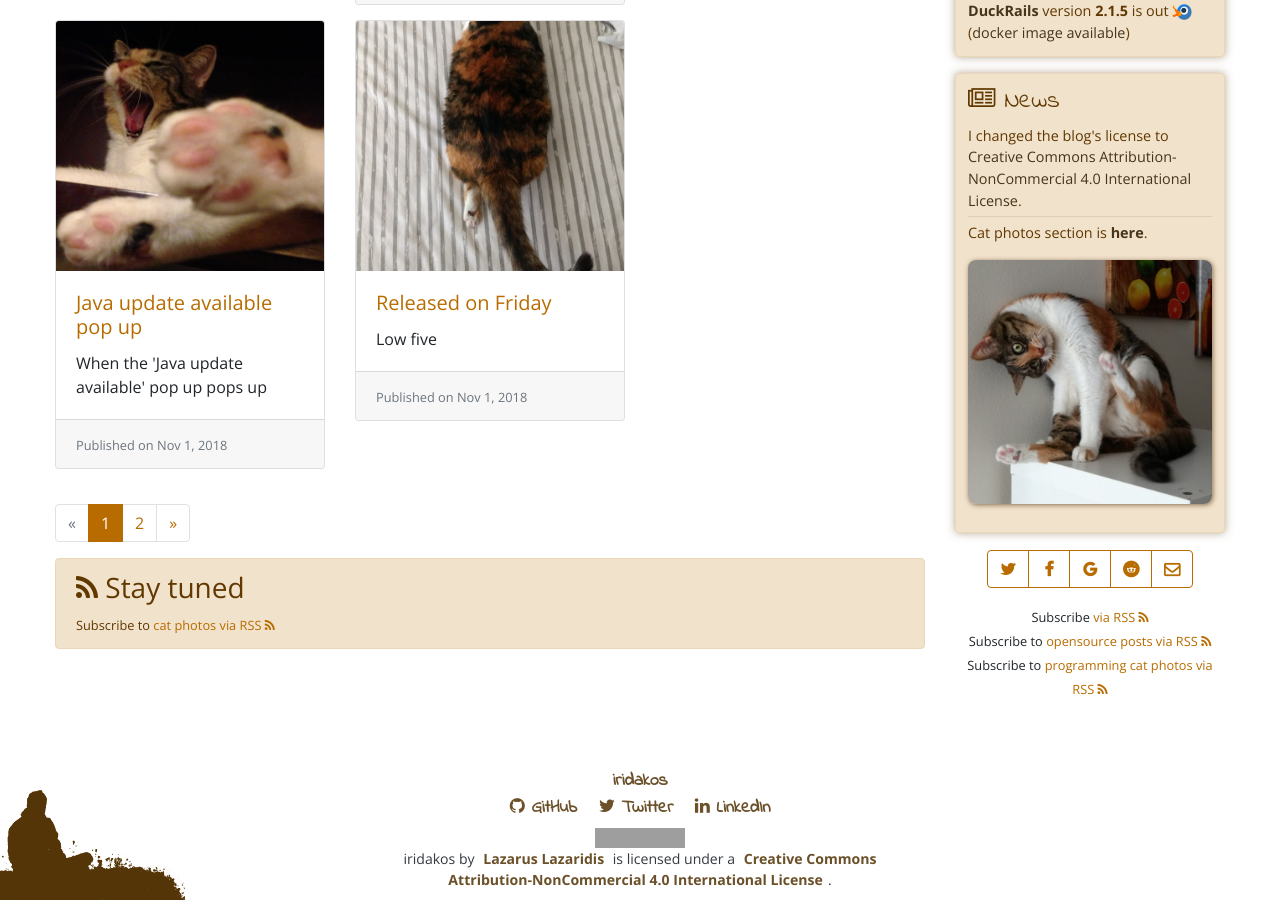
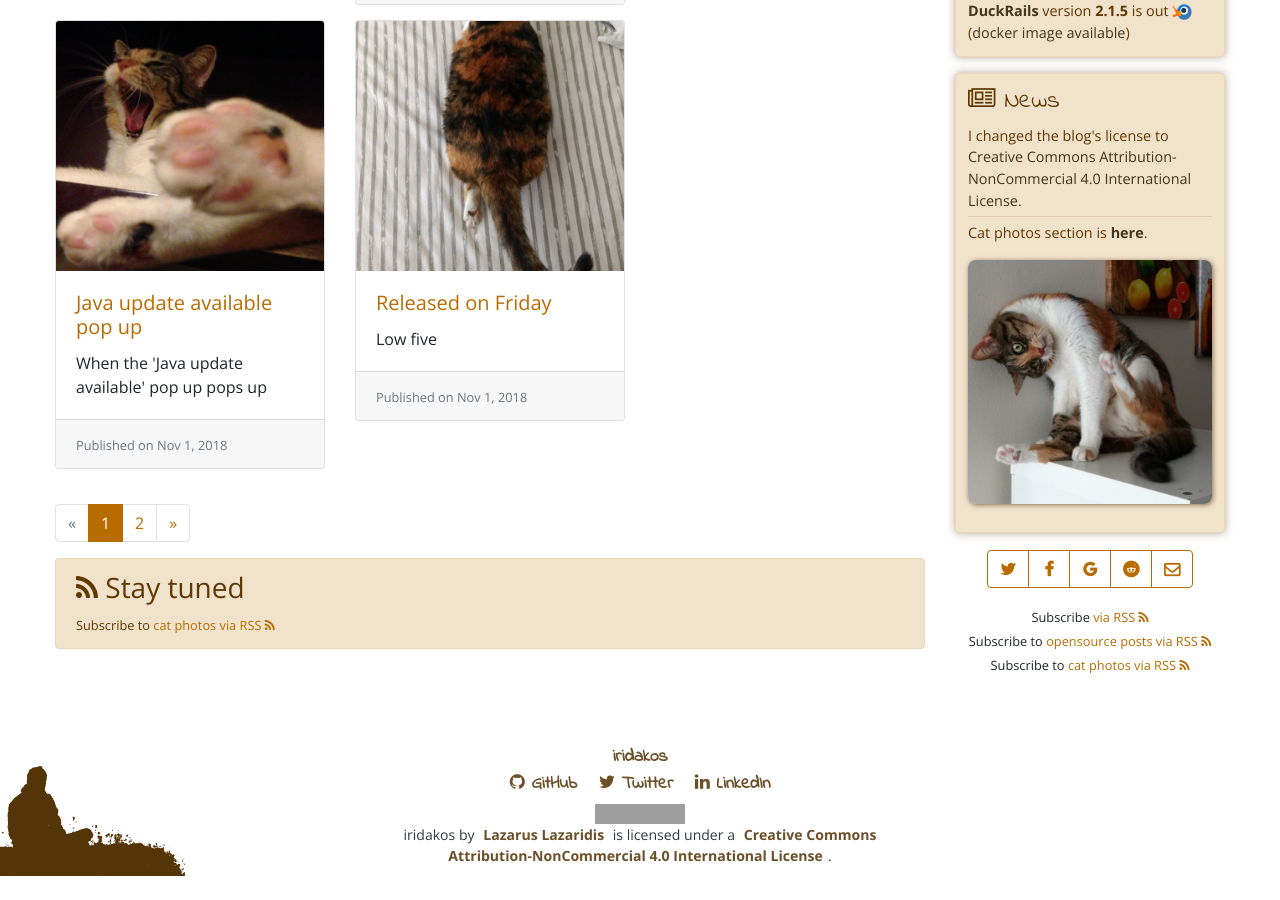
Before and after one commit to iridakos/iridakos.github.io, a Jekyll site: the page built from _cat_photos/index-1.html, in a window 1280 px wide and 900 px high, scrolled down 723 px. Built offline with Jekyll 4.4.1, drawn with Linux system fonts in a browser that asks for light colours; nearby versions of some CDN libraries; comment, search, counter and statistics services are not loaded; after the commit the page ends 1599 px from its top, so only the background shows below that; grey boxes are pictures that could not be loaded.

Commit message:
cat photos

```diff
--- a/_cat_photos/index-1.html
+++ b/_cat_photos/index-1.html
@@ -8,6 +8,7 @@
 page_number: 1
 permalink: /cat-photos/
 redirect_from:
+  - /cat-photos/page-1
   - /programming-cat/page-1
   - /programming-cats/
 image: /assets/images/programming-cat/working-with-this-on-the-side.jpg
--- a/_includes/share-page.html
+++ b/_includes/share-page.html
@@ -11,5 +11,5 @@
 <div class="subscribe-links">
   <small>Subscribe <a class="ga-event-link" data-event-label="{{ page.title }}" data-event-category="Subscribe to RSS" data-event-action="click" href="{{ "/feed.xml" | prepend: site.baseurl }}">via RSS <i class="fa fa-rss"></i></a></small><br/>
   <small>Subscribe to <a class="ga-event-link" data-event-label="{{ page.title }}" data-event-category="Subscribe to opensource RSS" data-event-action="click" href="{{ "/feeds/opensource.xml" | prepend: site.baseurl }}">opensource posts via RSS <i class="fa fa-rss"></i></a></small>
-  <small>Subscribe to <a class="ga-event-link" data-event-label="{{ page.title }}" data-event-category="Subscribe to programming cats RSS" data-event-action="click" href="{{ "/feeds/programming-cats.xml" | prepend: site.baseurl }}">programming cat photos via RSS <i class="fa fa-rss"></i></a></small>
+  <small>Subscribe to <a class="ga-event-link" data-event-label="{{ page.title }}" data-event-category="Subscribe to programming cats RSS" data-event-action="click" href="{{ "/feeds/cat-photos.xml" | prepend: site.baseurl }}">cat photos via RSS <i class="fa fa-rss"></i></a></small>
 </div>
```
Also changed, not shown: feeds/cat-photos.xml (renamed from feeds/programming-cats.xml).
